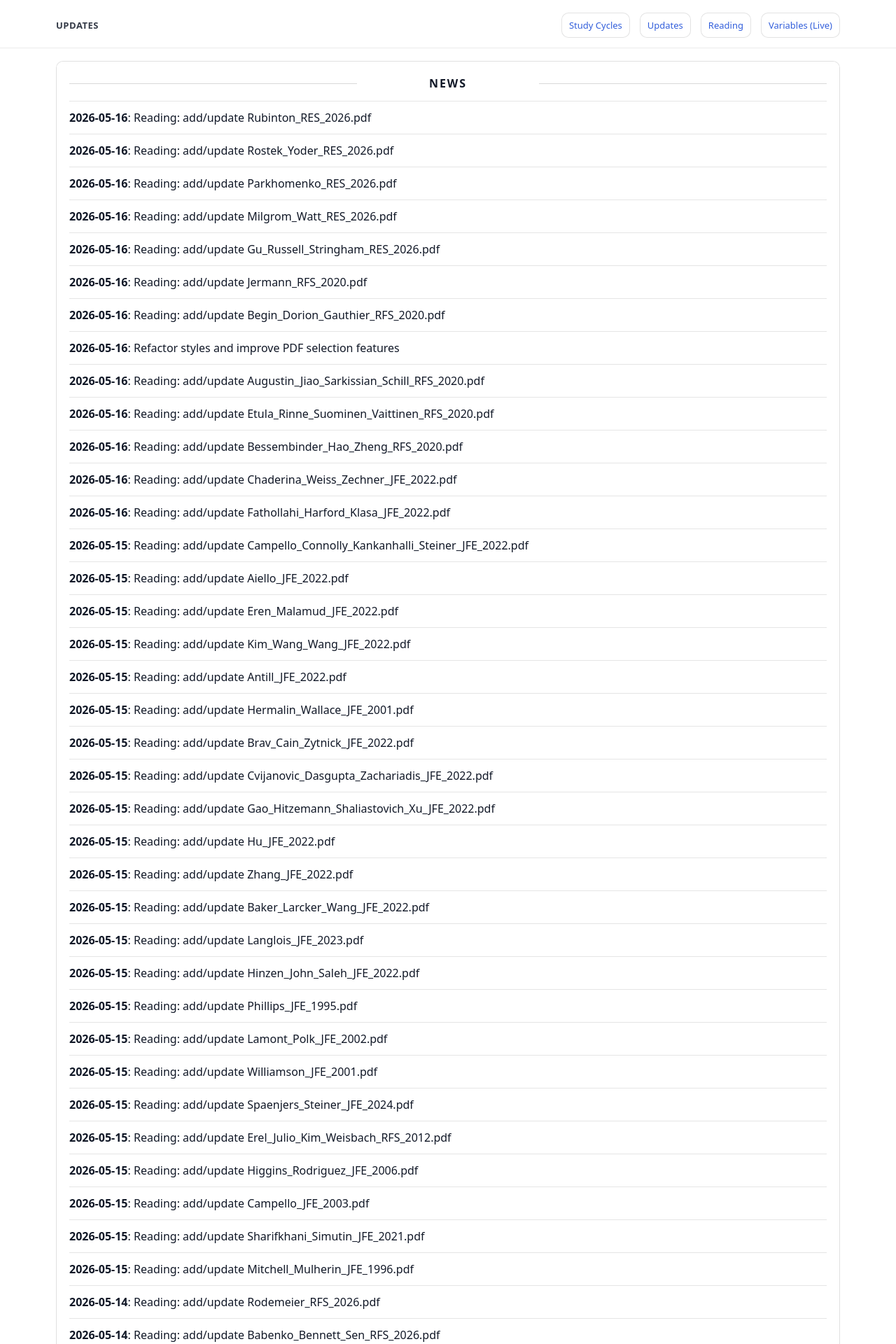
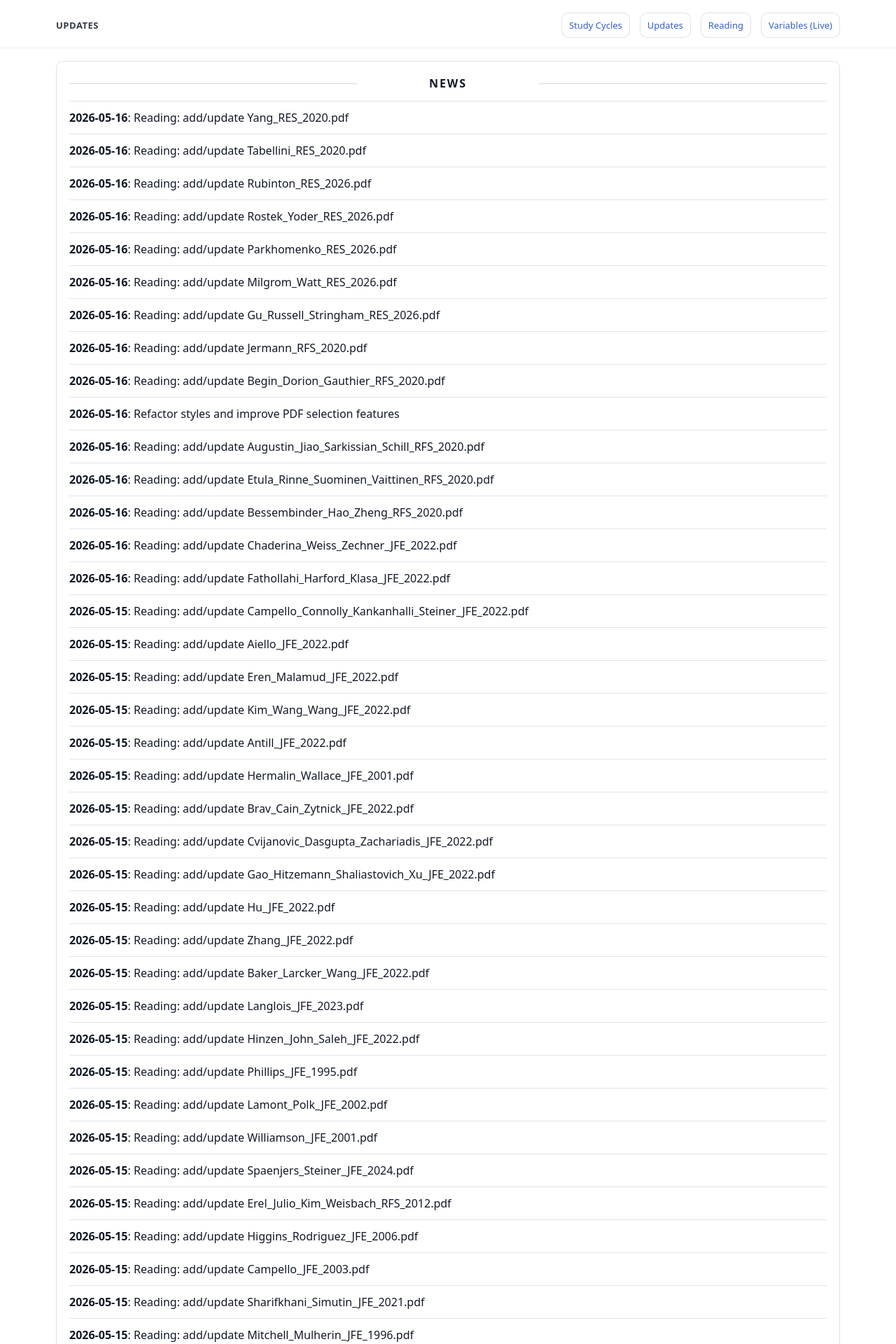
Before and after one commit to yaxinzn/study-archive, a Jekyll site: the page built from updates/index.md, in a window 1280 px wide. Shown: the top 1920 px of the page at 70% size. Built offline with Jekyll 4.4.1, drawn with Linux system fonts in a browser that asks for light colours; some of the changed text lies outside the part shown.

Commit message:
chore: update NEWS feed

```diff
--- a/_data/news.yml
+++ b/_data/news.yml
@@ -1,4 +1,10 @@
 # Auto-generated update history (sorted newest -> oldest). Do not edit manually.
+- ts: "1778926758"
+  date: "2026-05-16"
+  title: "Reading: add/update Yang_RES_2020.pdf"
+- ts: "1778926726"
+  date: "2026-05-16"
+  title: "Reading: add/update Tabellini_RES_2020.pdf"
 - ts: "1778925516"
   date: "2026-05-16"
   title: "Reading: add/update Rubinton_RES_2026.pdf"
```
